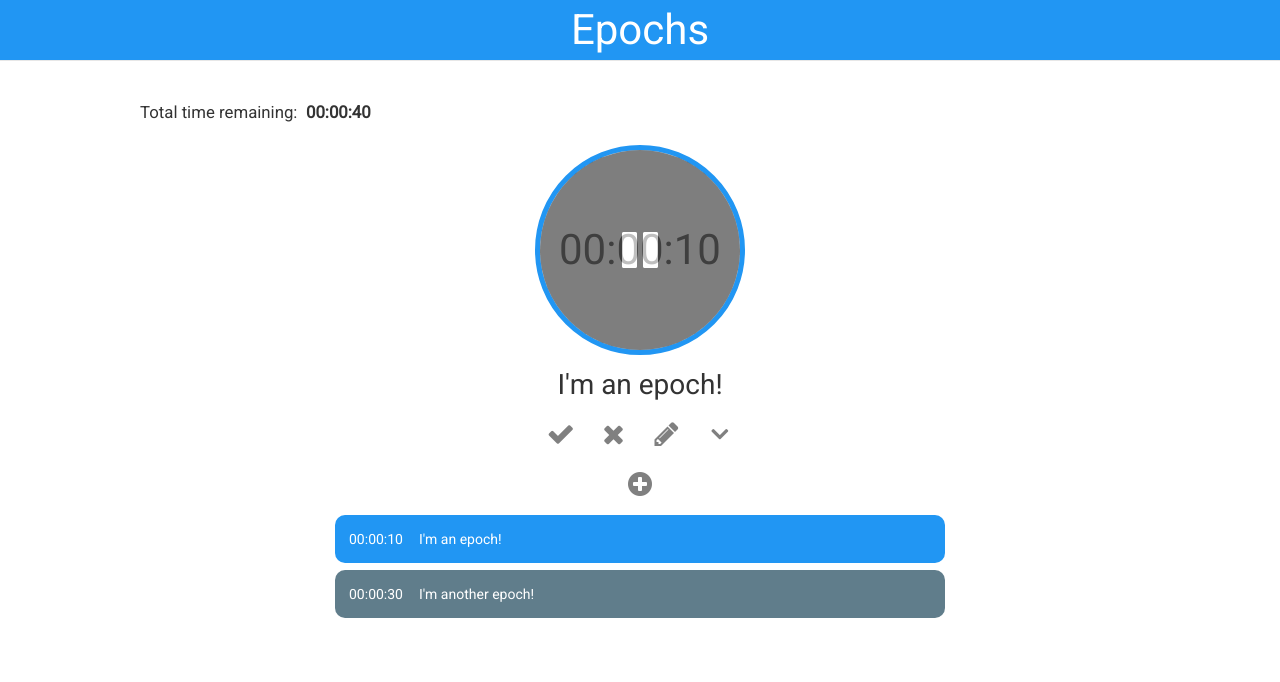
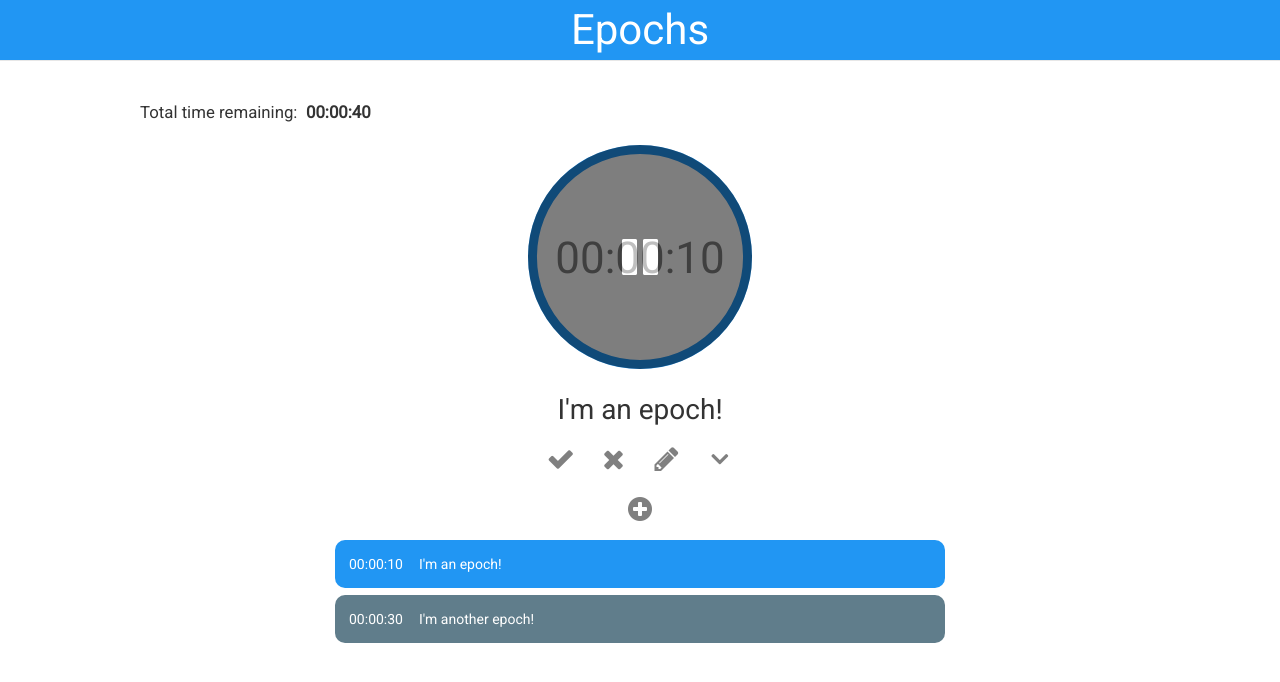
Before and after one commit to czhao39/epochs, a React app: page / in a window 1280 px wide. Shown: the top 682 px of the page. Built offline with nearby package versions, Linux system fonts and the light colour scheme.

Commit message:
create initial timer animation

```diff
--- a/package.json
+++ b/package.json
@@ -8,6 +8,7 @@
     "react-dev-utils": "^3.0.2",
     "react-dom": "^15.6.1",
     "react-error-overlay": "^1.0.9",
+    "react-motion": "^0.5.0",
     "react-redux": "^5.0.5",
     "react-router-dom": "^4.1.2",
     "react-transition-group": "^2.2.0",
--- a/src/assets/css/CurTaskBox.scss
+++ b/src/assets/css/CurTaskBox.scss
@@ -1,6 +1,5 @@
 .timer-wrapper {
     margin-bottom: 1rem;
-    font-size: 1.5em;
 }
 
 .cur-task {
--- a/src/assets/css/Timer.scss
+++ b/src/assets/css/Timer.scss
@@ -6,30 +6,38 @@
     display: inline-flex;
     flex-direction: column;
     justify-content: center;
-    width: 5em;
-    height: 5em;
+    width: 8em;
+    height: 8em;
     cursor: pointer;
-    border-width: 5px;
-    border-style: solid;
-    border-radius: 100%;
-    @extend .task-border;
-    transition: border-color .2s;
 
-    &.paused {
-        color: grey;
+    .timer-circle {
+        circle {
+            @extend .task-stroke;
+            transition: stroke .2s;
+        }
+
+        text {
+            font-size: .7em;
+        }
+
+        &.paused text {
+            fill: grey;
+        }
     }
 
     .pause-overlay {
         position: absolute;
-        top: 5%;
-        bottom: 5%;
-        left: 5%;
-        right: 5%;
+        top: 10%;
+        bottom: 10%;
+        left: 10%;
+        right: 10%;
         border-radius: 100%;
         z-index: 1;
         display: flex;
         justify-content: center;
         align-items: center;
+        color: white;
+        font-size: 1.5em;
         background-color: black;
         opacity: 0;
         transition: top .2s, bottom .2s, left .2s, right .2s, opacity .2s;
--- a/src/assets/css/_constants.scss
+++ b/src/assets/css/_constants.scss
@@ -47,3 +47,25 @@ $task-color-purple: #9C27B0;
         border-color: $task-color-purple;
     }
 }
+
+.task-stroke {
+    &.grey {
+        stroke: $task-color-grey;
+    }
+
+    &.red {
+        stroke: $task-color-red;
+    }
+
+    &.green {
+        stroke: $task-color-green;
+    }
+
+    &.blue {
+        stroke: $task-color-blue;
+    }
+
+    &.purple {
+        stroke: $task-color-purple;
+    }
+}
--- a/src/components/Timer.js
+++ b/src/components/Timer.js
@@ -1,21 +1,52 @@
-import React from "react";
+import React, { PureComponent } from "react";
 import PropTypes from "prop-types";
+import { Motion, spring } from "react-motion";
 
 import "../assets/css/Timer.scss";
 import { secsToDuration, durationToString } from "../helpers";
 
 
-const Timer = ({ paused, secsRemaining, color, togglePaused }) => {
-    return (
-        <div
-            className={`${color} timer${paused ? " paused" : ""}`}
-            onClick={() => togglePaused()}
-        >
-            {durationToString(secsToDuration(secsRemaining))}
-            <div className={`pause-overlay${paused ? " paused" : ""}`}><i className="fa fa-fw fa-pause" /></div>
-        </div>
-    );
-};
+class Timer extends PureComponent {
+    render() {
+        return (
+            <div
+                className="timer"
+                onClick={() => this.props.togglePaused()}
+            >
+                <Motion
+                    defaultStyle={{ theta: 0 }}
+                    style={{ theta: spring(302, { stiffness: 10, damping: 6 }) }}
+                >
+                    {(interpolatingStyle) => (
+                        <svg
+                            xmlns="http://www.w3.org/2000/svg"
+                            viewBox="0 0 100 100"
+                            className={`timer-circle ${this.props.paused ? " paused" : ""}`}
+                        >
+                            <circle
+                                ref={(ref) => this.circle = ref}
+                                className={this.props.color}
+                                cx="50" cy="50" r="48"
+                                fill="none"
+                                strokeWidth="4"
+                                strokeDasharray="302"
+                                strokeDashoffset={302 - interpolatingStyle.theta}
+                                transform="rotate(-90, 50, 50)"/>
+                            />
+                            <text
+                                textAnchor="middle"
+                                x="50" y="57"
+                            >
+                                {durationToString(secsToDuration(this.props.secsRemaining))}
+                            </text>
+                        </svg>
+                    )}
+                </Motion>
+                <div className={`pause-overlay${this.props.paused ? " paused" : ""}`}><i className="fa fa-fw fa-pause" /></div>
+            </div>
+        );
+    }
+}
 
 Timer.propTypes = {
     paused: PropTypes.bool.isRequired,
```
Also changed, not shown: 1 other file (tests, documents, lock files or other folders).
